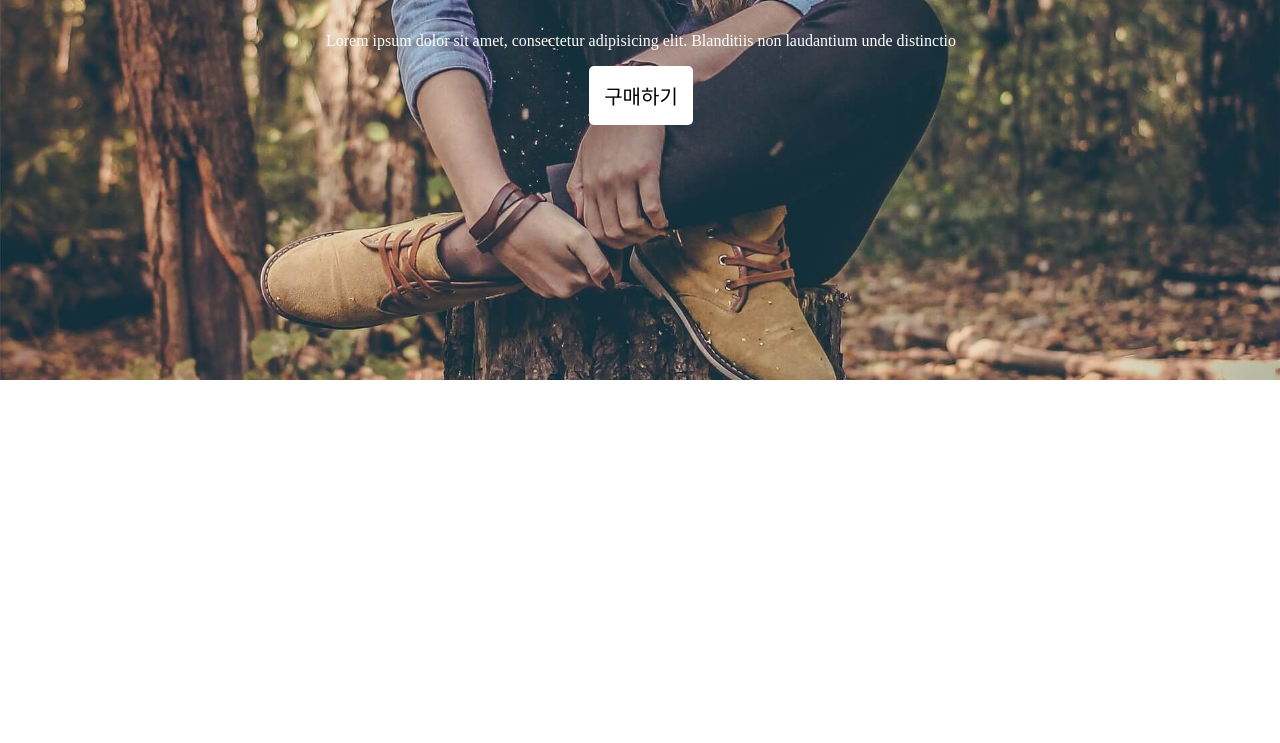
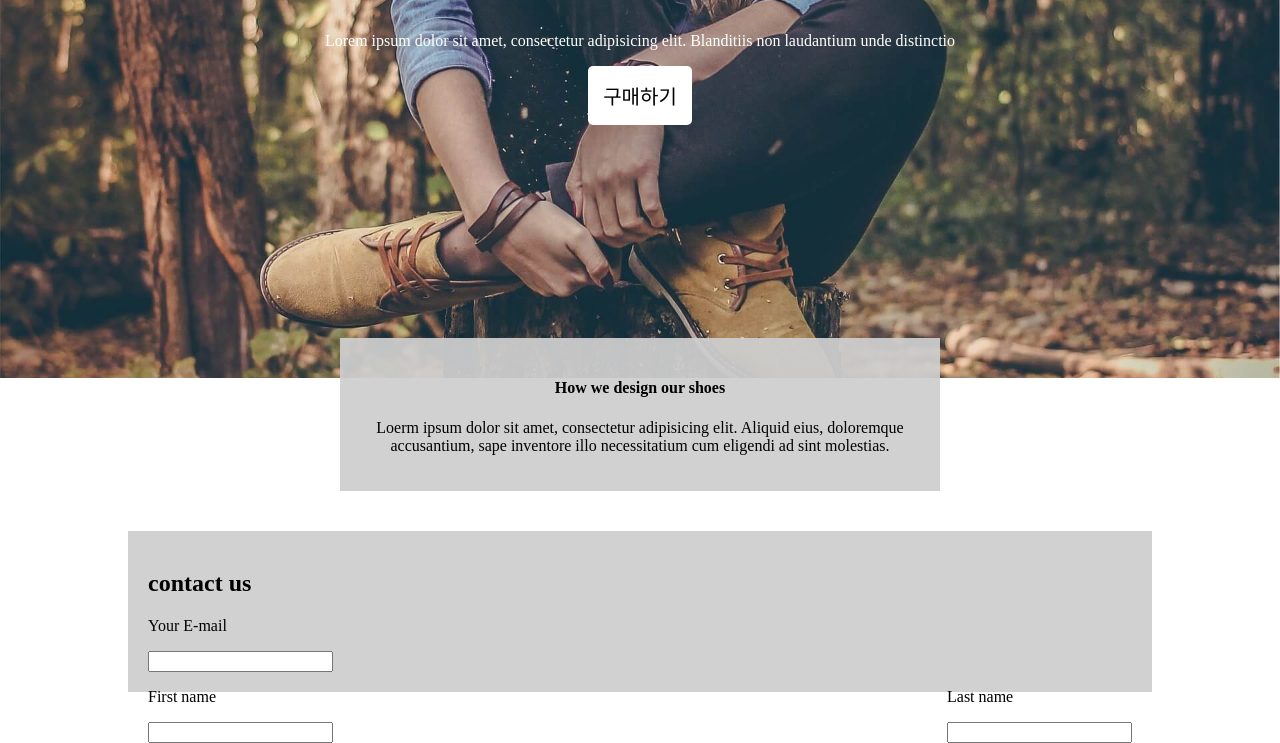
Before and after one commit to pdb2848/codingapple_html_css, a plain HTML site: page html/layout2.html in a window 1280 px wide. Shown: the part 122-865 px from the top of the page. Before the commit the page ends 800 px from the top, so only its background shows below. Drawn offline with Linux system fonts and the light colour scheme.

Commit message:
input homework
input 숙제중

```diff
--- a/css/main.css
+++ b/css/main.css
@@ -1,3 +1,11 @@
+div{
+    box-sizing: border-box;
+}
+
+body{
+    margin: 0px;
+}
+
 .profile {
     display: block;
     margin-left: auto;
@@ -98,4 +106,25 @@
     background-color: white;
     border: none;
     border-radius: 5px;
+
 }
+
+.explain-box{
+    width: 80%;
+    max-width: 600px;
+    margin: auto;
+    padding: 20px;
+    text-align: center;
+    background-color: #cececeee;
+
+    position: relative;
+    top: -40px;
+    box-sizing: border-box;
+}
+
+.form-background{
+    width: 80%;
+    margin: auto;
+    padding: 20px;
+    background-color: #cececeee;
+}
--- a/html/layout2.html
+++ b/html/layout2.html
@@ -16,5 +16,42 @@
             </p>
             <button class="main-button">구매하기</button>
         </div>
+
+        <div class="explain-box">
+            <h4>How we design our shoes</h4>
+            <p>Loerm ipsum dolor sit amet, consectetur adipisicing elit.
+                Aliquid eius, doloremque accusantium, sape inventore illo
+                necessitatium cum eligendi ad sint molestias.
+            </p>
+        </div>
+
+
+        <div class="form-background">
+            <h2>contact us</h2>
+
+            <div class="email-box">
+                <p>Your E-mail</p>
+                <form>
+                    <input type="email">
+                </form>
+            </div>
+
+            <div class="name-box">
+                <div class="first-name-box" style="float: left;">
+                    <p>First name</p>
+                    <form>
+                        <input type="text">
+                    </form>
+                </div>
+
+                <div style="float: right">
+                    <p>Last name</p>
+                    <form>
+                        <input type="text">
+                    </form>
+                </div>
+            </div>
+
+        </div>
     </body>
 </html>
```
